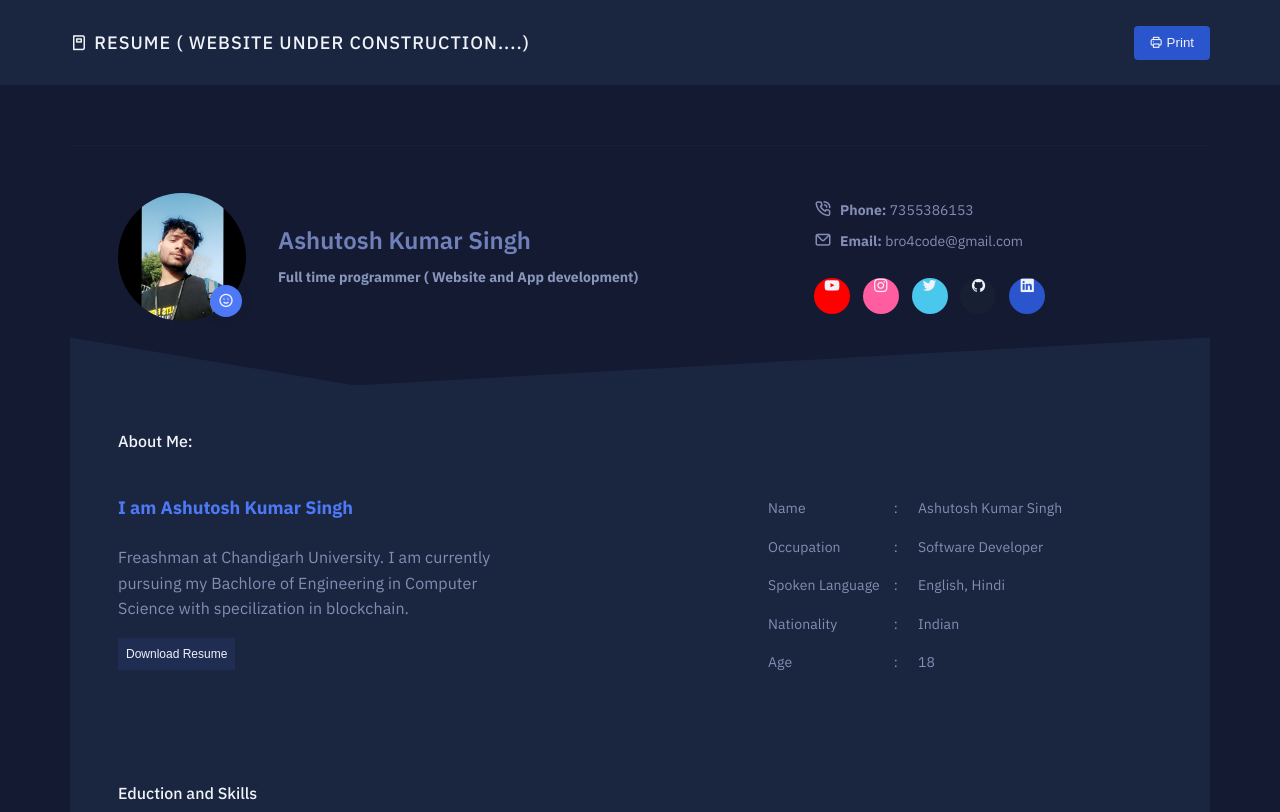
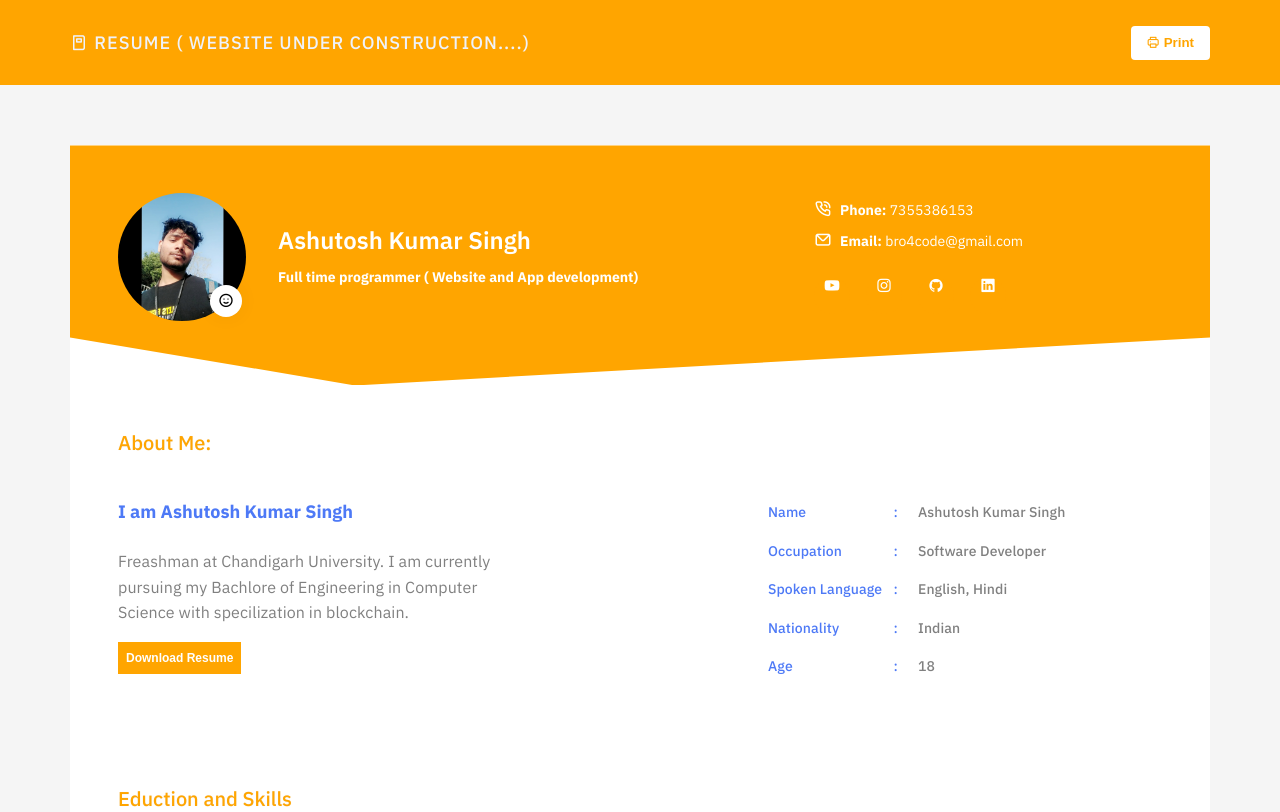
Before and after one commit to iashutosh75/iashutosh75.github.io, a plain HTML site: page index.html in a window 1280 px wide. Shown: the top 812 px of the page. Drawn offline with nearby package versions, Linux system fonts and the light colour scheme; animation ran at ten frames a second.

Commit message:
v2.4
UI updated

```diff
--- a/CSS/style.css
+++ b/CSS/style.css
@@ -1,7 +1,5 @@
-/*font style*/
 @import url("https://fonts.googleapis.com/css2?family=IBM+Plex+Sans:wght@400;500;600;700&display=swap");
 
-/*colors*/
 :root {
   --primary: #1a253f;
   --dark: #151a33;
@@ -22,7 +20,6 @@
   --yellow: #f3c74d;
 }
 
-/*reset*/
 * {
   margin: 0;
   padding: 0;
@@ -31,7 +28,7 @@
 
 body {
   font-family: "IBM Plex Sans", sans-serif;
-  background: var(--dark);
+  background: whitesmoke;
   -webkit-font-smoothing: antialiased;
 }
 
@@ -50,7 +47,7 @@ h5 {
 }
 
 nav {
-  background: var(--primary);
+  background: orange;
   padding: 1.6rem 0;
 }
 
@@ -69,16 +66,17 @@ nav .inner .logo {
 }
 
 nav .inner button {
-  background: var(--secondary);
+  background: white;
   border: none;
   padding: 0.6rem 1rem;
-  color: var(--pure);
+  color: orange;
   font: size 14px;
+  font-weight: 800;
   border-radius: 4px;
 }
 
 section.profile {
-  background: var(--dark);
+  background: orange;
   display: flex;
   align-items: center;
   padding: 3rem;
@@ -98,14 +96,14 @@ section.profile .right {
 }
 
 section.profile .left h2 {
-  color: var(--fade);
+  color: white;
   font-size: 24px;
   font-weight: 600;
   margin-bottom: 1rem;
 }
 
 section.profile .left p {
-  color: var(--mild);
+  color: white;
   font-size: 14px;
 }
 
@@ -125,14 +123,14 @@ section.profile .left .avatar__block span {
   position: absolute;
   right: 4;
   bottom: 4;
-  background: var(--info);
+  background: white;
   width: 32px;
   height: 32px;
   border-radius: 50%;
   display: flex;
   align-items: center;
   justify-content: center;
-  color: var(--pure);
+  color: black;
   box-shadow: 0px 0px 20px 0px rgba(32, 41, 54, 0.05);
   cursor: pointer;
 }
@@ -143,7 +141,7 @@ section.profile .right ul.contact {
 }
 
 section.profile .right ul.contact li {
-  color: var(--ternary);
+  color: white;
   margin-bottom: 0.7rem;
   font-size: 14px;
 }
@@ -160,7 +158,7 @@ section.profile .right ul.socials {
 }
 
 section.profile .right ul.socials li {
-  margin-right: 0.8rem;
+  margin-right: 1rem;
 }
 
 section.profile .right ul.socials li a {
@@ -168,35 +166,36 @@ section.profile .right ul.socials li a {
   width: 36px;
   height: 36px;
   border-radius: 50%;
-  color: var(--pure);
+  color: white;
   line-height: 32px;
   text-align: center;
 }
 
+/* section.profile .right ul.socials li i {
+  width: 500;
+  height: auto;
+} */
+
 section.profile .right ul.socials li:nth-child(1) a {
-  background-color: red;
+  background-color: orange;
 }
 
 section.profile .right ul.socials li:nth-child(2) a {
-  background-color: var(--dribbble);
+  background-color: orange;
 }
 
 section.profile .right ul.socials li:nth-child(3) a {
-  background-color: var(--twitter);
+  background-color: orange;
 }
 
 section.profile .right ul.socials li:nth-child(4) a {
-  background-color: var(--dark-grey);
-}
-
-section.profile .right ul.socials li:nth-child(5) a {
-  background-color: var(--secondary);
+  background-color: orange;
 }
 
 .section__heading {
-  font-size: 16px;
+  font-size: 20px;
   font-weight: 500;
-  color: var(--pure);
+  color: orange;
   margin-bottom: 3rem;
   text-shadow: 0 0 1px rgba(40, 54, 95, 0.1);
 }
@@ -206,7 +205,7 @@ section {
 }
 
 main {
-  background: var(--primary);
+  background: white;
 }
 
 .section__heading:after {
@@ -234,7 +233,7 @@ section.about .content h2 {
 }
 
 section.about .content p {
-  color: var(--ternary);
+  color: #808080;
   font-size: 16px;
   line-height: 1.6;
   letter-spacing: 0.1px;
@@ -242,10 +241,11 @@ section.about .content p {
 }
 
 section.about .content .left button {
-  background: rgba(77, 121, 246, 0.1);
-  color: var(--pure);
+  background: orange;
+  color: white;
   padding: 4px 8px;
   font-size: 12px;
+  font-weight: 800;
   border: none;
   line-height: 24px;
   outline: none;
@@ -255,7 +255,8 @@ section.about .content .left button {
 section.about .content .right p {
   line-height: 1.6;
   font-size: 14px;
-  color: var(--ternary);
+  font-weight: 500;
+  color: #808080;
   letter-spacing: 0.1px;
   margin-bottom: 1rem;
 }
@@ -265,6 +266,7 @@ section.about .content .right p span:nth-child(1) {
   float: left;
   font-weight: 500px;
   padding-right: 10px;
+  color: var(--info);
   display: block;
   position: relative;
 }
@@ -298,14 +300,14 @@ section.skills .content .left .heading {
 }
 
 section.skills .content .left .heading i {
-  color: var(--fade);
+  color: orange;
   font-size: 52px;
 }
 
 section.skills .content .left .heading h5 {
   font-size: 16px;
   margin-top: 0.5rem;
-  color: var(--mild);
+  color: var(--info);
 }
 
 section.skills .content .left p {
@@ -494,7 +496,7 @@ section.contact .wrapper .left > div div:nth-child(1) {
 
 section.contact .wrapper .left i {
   font-size: 30px;
-  color: var(--info);
+  color: orange;
 }
 
 section.contact .wrapper .left h4 {
@@ -552,11 +554,12 @@ section.contact .wrapper .right .form__group.textarea__wrapper {
 }
 
 section.contact .wrapper .right button {
-  background: var(--info);
+  background: orange;
   border: none;
   padding: 1rem 2rem;
   color: var(--pure);
   font-size: 14px;
+  font-weight: 600;
   border-radius: 4px;
   cursor: pointer;
   transition: all 0.3s ease-in-out;
@@ -567,11 +570,12 @@ section.contact .wrapper .right button:hover {
 }
 
 footer {
-  background: var(--footer);
+  background: orange;
   text-align: center;
   padding: 2rem 0;
-  font-size: 14px;
-  color: var(--ternary);
+  font-size: 18px;
+  font-weight: 800;
+  color: white;
 }
 
 /* ...........media quaries for responsiveness .............. */
--- a/index.html
+++ b/index.html
@@ -19,7 +19,7 @@
                     RESUME ( website under construction....)
                 </div>
                 <div>
-                    <button>
+                    <button onclick="window.print()">
                         <i class="uil uil-print"></i>
                         Print
                     </button>
@@ -74,11 +74,6 @@
                             </a>
                         </li>
 
-                        <li>
-                            <a href="#">
-                                <i class="uil uil-twitter"></i>
-                            </a>
-                        </li>
 
                         <li>
                             <a href="https://github.com/iashutosh75/">
@@ -111,7 +106,7 @@
                             Freashman at Chandigarh University. I am currently pursuing my Bachlore of Engineering in
                             Computer Science with specilization in blockchain.
                         </p>
-                        <button>Download Resume</button>
+                        <button onclick="location.href='images/resumepdf.pdf';">Download Resume</button>
                     </div>
 
                     <div class="right">
```
Also changed, not shown: 1 other file.
